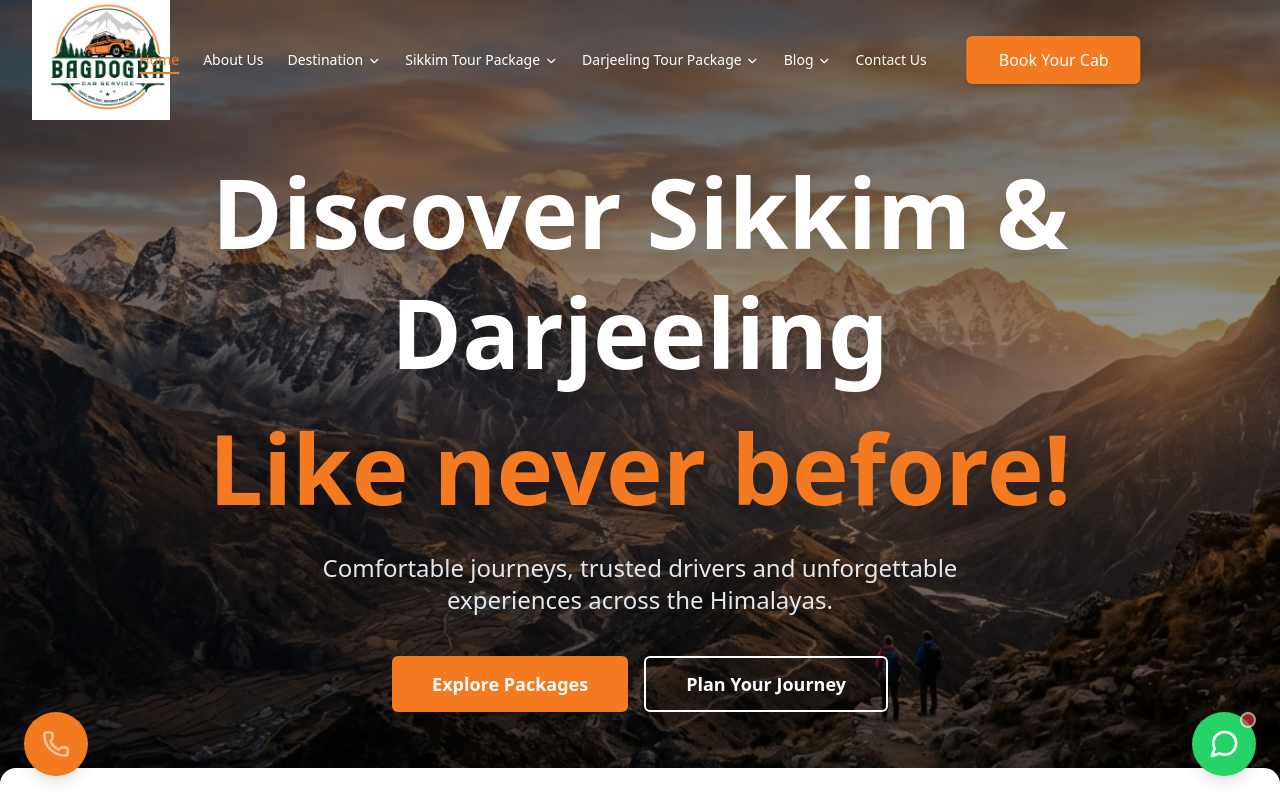
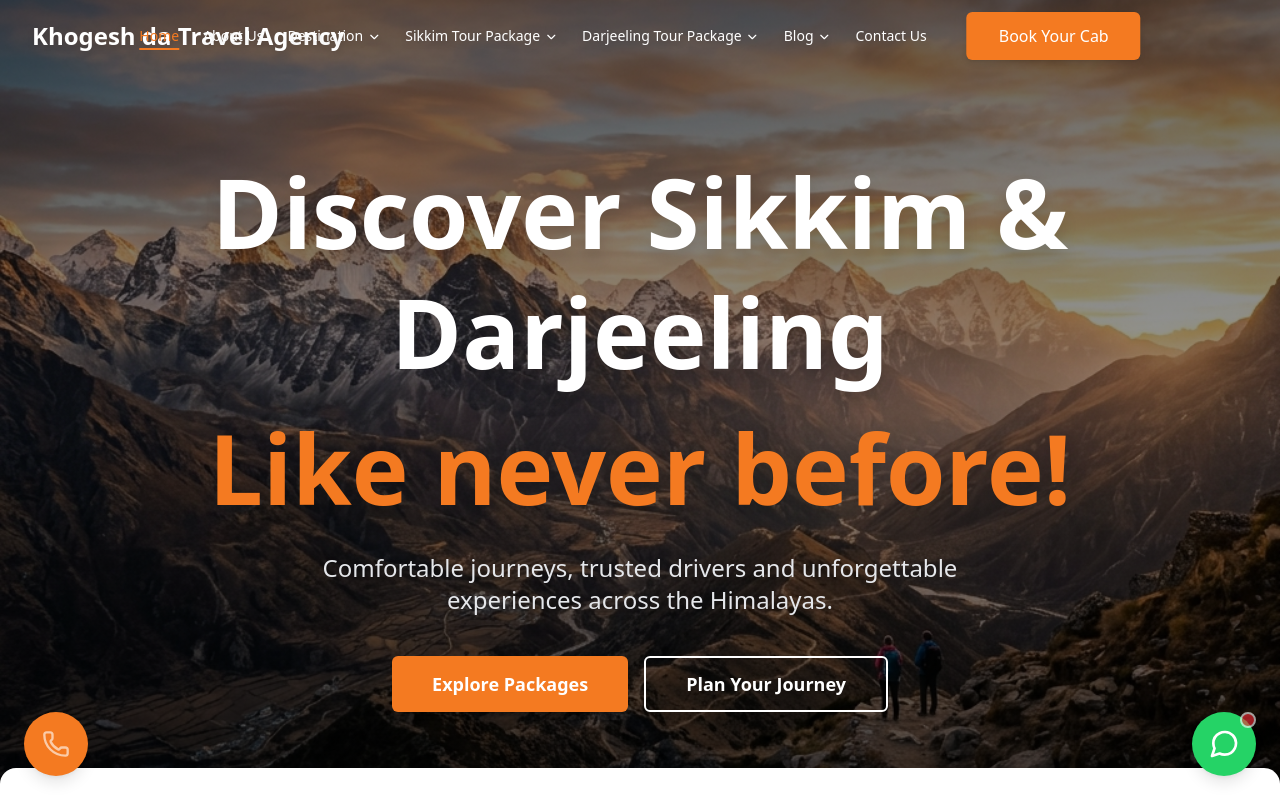
Before and after one commit to Shantanu2705/Bagdogra-Cab-Services, a Next.js app: page / in a window 1280 px wide. Shown: the top 800 px of the page. Built offline with nearby package versions, Linux system fonts and the light colour scheme; a web font is replaced by a local one.

Commit message:
Rebrand to Khogesh da Travel Agency

```diff
--- a/src/app/about-us/page.tsx
+++ b/src/app/about-us/page.tsx
@@ -18,7 +18,7 @@ export default function AboutUs() {
             <div className="space-y-8 text-lg text-mountain-gray leading-relaxed">
               <SectionHeading title="Your Trusted Travel Partner" />
               <p>
-                Bagdogra Cab Service is your trusted partner for safe and seamless travel in the hills of North Bengal and Sikkim. Whether you're heading to the serene landscapes of Darjeeling, the vibrant capital of Gangtok, or exploring offbeat gems like Kalimpong, Pelling, or Lachung, we ensure a stress-free journey right from Bagdogra Airport (IXB) to your destination.
+                Khogesh da Travel Agency is your trusted partner for safe and seamless travel in the hills of North Bengal and Sikkim. Whether you're heading to the serene landscapes of Darjeeling, the vibrant capital of Gangtok, or exploring offbeat gems like Kalimpong, Pelling, or Lachung, we ensure a stress-free journey right from Bagdogra Airport (IXB) to your destination.
               </p>
               <p>
                 With a fleet of well-maintained vehicles, courteous drivers, and a commitment to punctuality, we serve solo travelers, families, and groups alike — with a focus on comfort, safety, and transparency.
@@ -44,7 +44,7 @@ export default function AboutUs() {
         <div className="relative z-10 max-w-4xl mx-auto px-4">
           <h2 className="text-4xl md:text-5xl font-serif font-bold mb-8">Ready to Explore North Bengal and Sikkim?</h2>
           <p className="text-xl text-gray-300 font-light mb-12 leading-relaxed">
-            At Bagdogra Cab Service, we're here to help you explore the majestic hills, valleys, and highlands of Sikkim and Darjeeling without any hassle. Whether you need a comfortable ride to your hotel or a guided tour to the top destinations, we've got you covered. Contact Us today to book your cab or tour package and start your journey with confidence.
+            At Khogesh da Travel Agency, we're here to help you explore the majestic hills, valleys, and highlands of Sikkim and Darjeeling without any hassle. Whether you need a comfortable ride to your hotel or a guided tour to the top destinations, we've got you covered. Contact Us today to book your cab or tour package and start your journey with confidence.
           </p>
           <Link href="/contact-us">
             <Button size="lg" className="bg-white text-primary hover:bg-gray-100 font-semibold px-10 h-14">
--- a/src/app/layout.tsx
+++ b/src/app/layout.tsx
@@ -17,7 +17,7 @@ const playfair = Playfair_Display({
 });
 
 export const metadata: Metadata = {
-  title: "Bagdogra Cab Services - Reliable Travel in North Bengal & Sikkim",
+  title: "Khogesh da Travel Agency - Reliable Travel in North Bengal & Sikkim",
   description: "Your trusted partner for safe and seamless travel in the hills of North Bengal and Sikkim. Comfortable journeys, experienced drivers.",
 };
 
--- a/src/app/page.tsx
+++ b/src/app/page.tsx
@@ -174,7 +174,7 @@ export default function Home() {
             <div className="relative h-[700px] rounded-[2rem] overflow-hidden shadow-2xl group">
               <Image
                 src="/images/home_fleet.png"
-                alt="Travel with Bagdogra Cab Services"
+                alt="Travel with Khogesh da Travel Agency"
                 fill
                 className="object-cover transition-transform duration-1000 group-hover:scale-105"
               />
--- a/src/app/privacy-policy/page.tsx
+++ b/src/app/privacy-policy/page.tsx
@@ -14,7 +14,7 @@ export default function PrivacyPolicyPage() {
         <div className="max-w-4xl mx-auto px-4 sm:px-6 lg:px-8">
           <div className="bg-white rounded-3xl p-8 md:p-12 shadow-sm border border-gray-100">
             <h2 className="text-2xl md:text-3xl font-serif font-bold text-charcoal mb-4 mt-8 first:mt-0">1. Introduction</h2>
-            <p className="text-mountain-gray text-lg leading-relaxed mb-8">Welcome to Bagdogra Cab Services. We respect your privacy and are committed to protecting your personal data. This privacy policy will inform you as to how we look after your personal data when you visit our website and tell you about your privacy rights and how the law protects you.</p>
+            <p className="text-mountain-gray text-lg leading-relaxed mb-8">Welcome to Khogesh da Travel Agency. We respect your privacy and are committed to protecting your personal data. This privacy policy will inform you as to how we look after your personal data when you visit our website and tell you about your privacy rights and how the law protects you.</p>
 
             <h2 className="text-2xl md:text-3xl font-serif font-bold text-charcoal mb-4 mt-8">2. The Data We Collect About You</h2>
             <p className="text-mountain-gray text-lg leading-relaxed mb-4">We may collect, use, store and transfer different kinds of personal data about you which we have grouped together as follows:</p>
--- a/src/app/terms-and-conditions/page.tsx
+++ b/src/app/terms-and-conditions/page.tsx
@@ -14,7 +14,7 @@ export default function TermsAndConditionsPage() {
         <div className="max-w-4xl mx-auto px-4 sm:px-6 lg:px-8">
           <div className="bg-white rounded-3xl p-8 md:p-12 shadow-sm border border-gray-100">
             <h2 className="text-2xl md:text-3xl font-serif font-bold text-charcoal mb-4 mt-8 first:mt-0">1. Agreement to Terms</h2>
-            <p className="text-mountain-gray text-lg leading-relaxed mb-8">These Terms and Conditions constitute a legally binding agreement made between you, whether personally or on behalf of an entity ("you") and Bagdogra Cab Services ("we," "us" or "our"), concerning your access to and use of our website as well as any other media form, media channel, mobile website or mobile application related, linked, or otherwise connected thereto.</p>
+            <p className="text-mountain-gray text-lg leading-relaxed mb-8">These Terms and Conditions constitute a legally binding agreement made between you, whether personally or on behalf of an entity ("you") and Khogesh da Travel Agency ("we," "us" or "our"), concerning your access to and use of our website as well as any other media form, media channel, mobile website or mobile application related, linked, or otherwise connected thereto.</p>
 
             <h2 className="text-2xl md:text-3xl font-serif font-bold text-charcoal mb-4 mt-8">2. Booking and Reservations</h2>
             <ul className="list-disc ml-6 space-y-3 text-mountain-gray text-lg leading-relaxed mb-8">
--- a/src/components/layout/Footer.tsx
+++ b/src/components/layout/Footer.tsx
@@ -13,13 +13,10 @@ export function Footer() {
         <div className="grid grid-cols-1 md:grid-cols-2 lg:grid-cols-4 gap-12 mb-16">
           {/* Brand */}
           <div className="space-y-6">
-            <div className="relative h-28 w-80">
-              <Image
-                src="/logo.png"
-                alt="Bagdogra Cab Services"
-                fill
-                className="object-contain"
-              />
+            <div className="relative mb-2">
+              <span className="text-3xl font-bold font-serif text-white tracking-wide">
+                Khogesh da Travel Agency
+              </span>
             </div>
             <p className="text-gray-300 text-sm leading-relaxed pr-4">
               Your trusted partner for safe and seamless travel in the hills of North Bengal and Sikkim. Comfortable journeys, experienced drivers.
@@ -97,7 +94,7 @@ export function Footer() {
 
         <div className="border-t border-white/20 pt-8 flex flex-col md:flex-row justify-between items-center gap-4">
           <p className="text-gray-400 text-sm">
-            © {new Date().getFullYear()} Bagdogra Cab Services. All Rights Reserved.
+            © {new Date().getFullYear()} Khogesh da Travel Agency. All Rights Reserved.
           </p>
           <div className="flex gap-6 text-sm text-gray-400">
             <Link href="/privacy-policy" className="hover:text-white transition-colors">Privacy Policy</Link>
--- a/src/components/layout/Navbar.tsx
+++ b/src/components/layout/Navbar.tsx
@@ -73,15 +73,12 @@ export function Navbar() {
         <div className="flex justify-between items-center">
           <div className="flex-shrink-0 flex items-center">
             <Link href="/" className="flex items-center gap-2">
-              <div className="relative h-16 w-64 md:h-20 md:w-80 transform scale-125 md:scale-150 origin-left transition-transform">
-                <Image
-                  src="/logo.png"
-                  alt="Bagdogra Cab Services"
-                  fill
-                  className="object-contain object-left"
-                  priority
-                />
-              </div>
+              <span className={cn(
+                "text-2xl font-bold font-serif whitespace-nowrap transition-colors",
+                isScrolled ? "text-primary" : "text-white drop-shadow-md"
+              )}>
+                Khogesh da Travel Agency
+              </span>
             </Link>
           </div>
 
--- a/src/components/ui/Map.tsx
+++ b/src/components/ui/Map.tsx
@@ -15,7 +15,7 @@ const createCustomIcon = () => {
       <div class="flex flex-col items-center" style="transform: translate(-50%, -100%); width: 250px; cursor: pointer;">
         <div class="bg-[#00695c] text-white px-5 py-3 rounded-2xl font-bold shadow-2xl flex items-center gap-2 mb-1 animate-bounce">
           <svg xmlns="http://www.w3.org/2000/svg" width="24" height="24" viewBox="0 0 24 24" fill="none" stroke="currentColor" stroke-width="2" stroke-linecap="round" stroke-linejoin="round"><path d="M20 10c0 6-8 12-8 12s-8-6-8-12a8 8 0 0 1 16 0Z"/><circle cx="12" cy="10" r="3"/></svg>
-          Bagdogra Cab Services
+          Khogesh da Travel Agency
         </div>
         <div class="w-0 h-0 border-l-[12px] border-r-[12px] border-t-[16px] border-l-transparent border-r-transparent border-t-[#00695c] drop-shadow-xl animate-bounce" style="animation-delay: 0.05s;"></div>
         <div class="w-8 h-3 bg-black/20 rounded-full blur-sm mt-1 animate-pulse"></div>
--- a/src/components/ui/WhatsAppWidget.tsx
+++ b/src/components/ui/WhatsAppWidget.tsx
@@ -32,13 +32,8 @@ export function WhatsAppWidget() {
             {/* Header */}
             <div className="bg-[#00695c] px-4 py-3 flex items-center justify-between">
               <div className="flex items-center gap-3">
-                <div className="relative w-12 h-12 bg-white rounded-full overflow-hidden border-2 border-white flex-shrink-0">
-                  <Image
-                    src="/logo.png"
-                    alt="Logo"
-                    fill
-                    className="object-cover"
-                  />
+                <div className="relative w-12 h-12 bg-white rounded-full border-2 border-white flex-shrink-0 flex items-center justify-center">
+                  <span className="text-xl font-bold text-[#00695c]">K</span>
                   <div className="absolute bottom-0 right-0 w-3 h-3 bg-green-500 rounded-full border-2 border-white"></div>
                 </div>
                 <div>
--- a/src/data/blogs.tsx
+++ b/src/data/blogs.tsx
@@ -14,7 +14,7 @@ export interface BlogPost {
 export const blogPosts: BlogPost[] = [
   {
     id: 'book-car-rental-in-bagdogra',
-    title: 'Book Car Rental in Bagdogra – Bagdogra Cab Service | Safe & Reliable Cab Booking',
+    title: 'Book Car Rental in Bagdogra – Khogesh da Travel Agency | Safe & Reliable Cab Booking',
     category: 'Travel Guide',
     date: 'Aug 16, 2026',
     readTime: '6 min read',
@@ -23,20 +23,20 @@ export const blogPosts: BlogPost[] = [
     content: (
       <div className="space-y-8 text-lg text-mountain-gray leading-relaxed">
         <p>
-          If you're planning a vacation to Darjeeling, Sikkim, Dooars, or elsewhere in North Bengal, choosing a reliable car rental in Bagdogra is one of the first steps toward a pleasant and stress-free travel. Whether you're coming at Bagdogra Airport or starting in the local town, Bagdogra Cab Service is here to make your trip simple, comfortable, and budget-friendly.
+          If you're planning a vacation to Darjeeling, Sikkim, Dooars, or elsewhere in North Bengal, choosing a reliable car rental in Bagdogra is one of the first steps toward a pleasant and stress-free travel. Whether you're coming at Bagdogra Airport or starting in the local town, Khogesh da Travel Agency is here to make your trip simple, comfortable, and budget-friendly.
         </p>
 
-        <h2 className="text-3xl font-serif font-bold text-charcoal mt-12 mb-6">Why Choose Bagdogra Cab Service for Car Rental in Bagdogra?</h2>
+        <h2 className="text-3xl font-serif font-bold text-charcoal mt-12 mb-6">Why Choose Khogesh da Travel Agency for Car Rental in Bagdogra?</h2>
         <p>
           The stunning hills and valleys of Sikkim and North Bengal may be reached from Bagdogra. Commonly known as the "Gateway to the Himalayas," it is among the most practical points of entry for tourists going to places like Darjeeling, Gangtok, Kalimpong, Pelling, and Bhutan.
         </p>
         <p>
-          Choosing a car rental in Bagdogra gives you freedom and choice — no waiting for shared taxis, no rush of crowded buses. You are free to set your own hours, take breaks for beautiful scenery, and go at your own speed. Whether you're travelling for a weekend getaway, business trip, or family holiday, booking a taxi from Bagdogra Cab Service guarantees comfort and convenience all the way.
+          Choosing a car rental in Bagdogra gives you freedom and choice — no waiting for shared taxis, no rush of crowded buses. You are free to set your own hours, take breaks for beautiful scenery, and go at your own speed. Whether you're travelling for a weekend getaway, business trip, or family holiday, booking a taxi from Khogesh da Travel Agency guarantees comfort and convenience all the way.
         </p>
 
         <h2 className="text-3xl font-serif font-bold text-charcoal mt-12 mb-6">Our Car Rental Service in Bagdogra</h2>
         <p>
-          At Bagdogra Cab Service, we take pride in providing a dependable and affordable professional taxi service in Bagdogra. From airport pickups to out-of-town trips, our services are made to accommodate all of your travel requirements.
+          At Khogesh da Travel Agency, we take pride in providing a dependable and affordable professional taxi service in Bagdogra. From airport pickups to out-of-town trips, our services are made to accommodate all of your travel requirements.
         </p>
 
         <h3 className="text-xl font-bold text-charcoal mt-8 mb-4">Airport Transfers</h3>
@@ -54,7 +54,7 @@ export const blogPosts: BlogPost[] = [
         <h3 className="text-xl font-bold text-charcoal mt-8 mb-4">Customised Tour Packages</h3>
         <p>Want a customised trip plan? We can create travel packages that suit your tastes, including hotels, attractions, and transportation, so you may have a stress-free holiday.</p>
 
-        <h2 className="text-3xl font-serif font-bold text-charcoal mt-12 mb-6">Why Bagdogra Cab Service is the Best Choice</h2>
+        <h2 className="text-3xl font-serif font-bold text-charcoal mt-12 mb-6">Why Khogesh da Travel Agency is the Best Choice</h2>
         <ul className="list-disc pl-6 space-y-4">
           <li><strong>Affordable pricing:</strong> We believe that travel should not be expensive. That is why we provide affordable cabs in Bagdogra with clear prices – no hidden fees or surprises.</li>
           <li><strong>Experienced drivers:</strong> Our drivers are natives who are deeply familiar with the area and roads. They offer a secure and comfortable ride, whether you're travelling to a hill station or an unusual location.</li>
@@ -76,7 +76,7 @@ export const blogPosts: BlogPost[] = [
         </ul>
         <p>Each route offers stunning landscapes, tea gardens and hill views — making the journey just as beautiful as the destination.</p>
 
-        <h2 className="text-3xl font-serif font-bold text-charcoal mt-12 mb-6">How to Book a Rental Car from Bagdogra Cab Service</h2>
+        <h2 className="text-3xl font-serif font-bold text-charcoal mt-12 mb-6">How to Book a Rental Car from Khogesh da Travel Agency</h2>
         <div className="space-y-6">
           <div>
             <h4 className="font-bold text-charcoal">Visit Our Website</h4>
@@ -98,7 +98,7 @@ export const blogPosts: BlogPost[] = [
 
         <div className="bg-primary/5 p-8 rounded-2xl my-10 border border-primary/10">
           <h2 className="text-2xl font-serif font-bold text-charcoal mb-4">Affordable Cab in Bagdogra: Comfort meets Convenience</h2>
-          <p className="text-mountain-gray">Bagdogra Cab Service assures that every ride, whether for a solitary traveler, a family, or a corporate group, is comfortable, prompt, and economical. Our objective is simple: deliver the best car rental in Bagdogra by combining professional service with local hospitality.</p>
+          <p className="text-mountain-gray">Khogesh da Travel Agency assures that every ride, whether for a solitary traveler, a family, or a corporate group, is comfortable, prompt, and economical. Our objective is simple: deliver the best car rental in Bagdogra by combining professional service with local hospitality.</p>
         </div>
 
         <h2 className="text-3xl font-serif font-bold text-charcoal mt-12 mb-6">Frequently Asked Questions (FAQs)</h2>
@@ -113,7 +113,7 @@ export const blogPosts: BlogPost[] = [
           </div>
           <div>
             <h4 className="font-bold text-charcoal text-lg">How much does a taxi cost in Bagdogra?</h4>
-            <p className="mb-4">The cost of renting a car in Bagdogra depends on your destination, travel duration and vehicle type. Here are the starting prices offered by Bagdogra Cab Service:</p>
+            <p className="mb-4">The cost of renting a car in Bagdogra depends on your destination, travel duration and vehicle type. Here are the starting prices offered by Khogesh da Travel Agency:</p>
             <div className="overflow-x-auto rounded-xl border border-gray-200">
               <table className="w-full text-left border-collapse">
                 <thead>
@@ -156,7 +156,7 @@ export const blogPosts: BlogPost[] = [
             <p>Yes, we provide packages for local sightseeing as well as outstation trips to Darjeeling, Gangtok, Kalimpong, the Dooars, and Bhutan. You can customise your trip to what you like.</p>
           </div>
           <div>
-            <h4 className="font-bold text-charcoal text-lg">How can I book a cab with Bagdogra Cab Service?</h4>
+            <h4 className="font-bold text-charcoal text-lg">How can I book a cab with Khogesh da Travel Agency?</h4>
             <p>You can book through our website, call us directly, visit our office or message us via WhatsApp.</p>
           </div>
         </div>
--- a/src/data/contact.ts
+++ b/src/data/contact.ts
@@ -2,7 +2,7 @@ export const contactInfo = {
   phone: "+91 81598 28800",
   phones: ["+91 81598 28800", "+91 62071 69779"],
   whatsapp: "+91 81598 28800",
-  email: "support@bagdogracabservice.com",
-  emails: ["support@bagdogracabservice.com", "info@bagdogracabservice.com"],
+  email: "support@khogeshdatravelagency.com",
+  emails: ["support@khogeshdatravelagency.com", "info@khogeshdatravelagency.com"],
   address: "Bihar More, Bagdogra Bihar More, M8X9+C6X, NH 31C, Uttar Bagdogra, Bagdogra, West Bengal 734014",
 };
```
